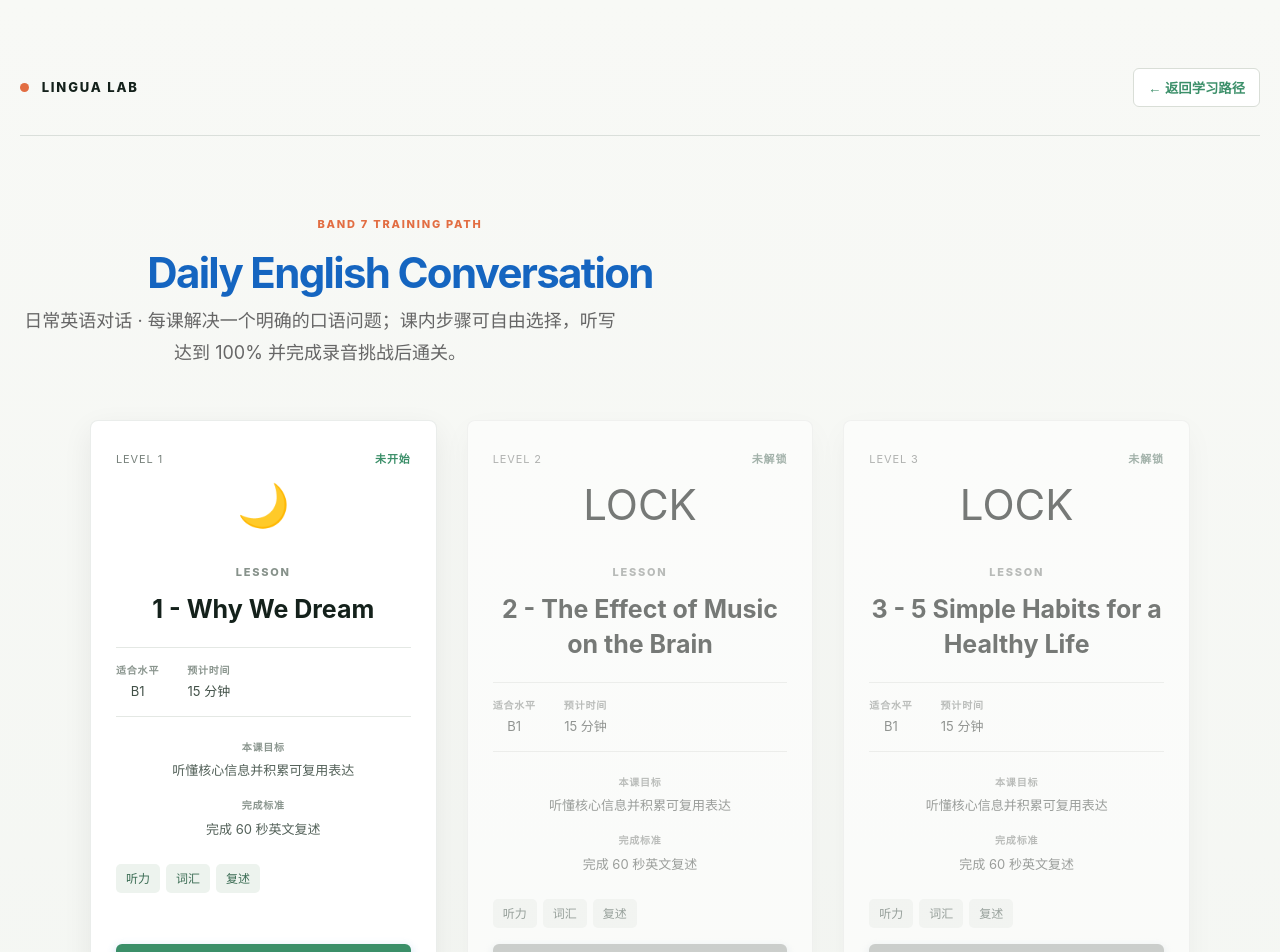
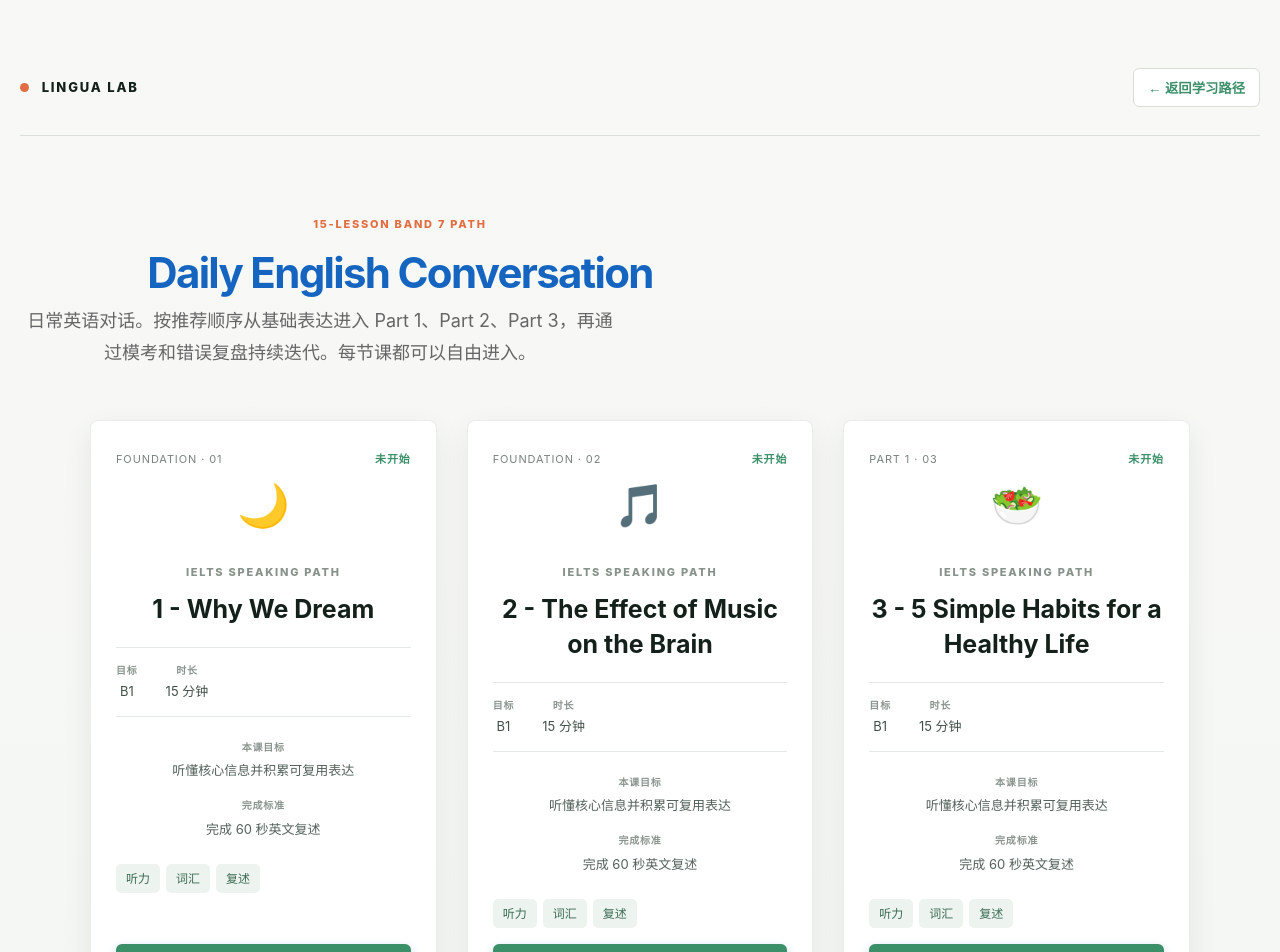
Before and after one commit to dakke2002/english-learning, a React (Vite) app: page /courses/daily-english in a window 1280 px wide. Shown: the top 952 px of the page. Built offline with nearby package versions, Linux system fonts and the light colour scheme.

Commit message:
Expand IELTS learning path to 15 lessons

```diff
--- a/src/components/HomePage/SubCourseList.tsx
+++ b/src/components/HomePage/SubCourseList.tsx
@@ -1,4 +1,44 @@
-import{useEffect,useState}from'react';import{useNavigate}from'react-router-dom';import type{SubCourse}from'../../data/courses';import{getLessonMeta}from'../../data/lessonMeta';import{getProgress}from'../../utils/progress';import{lessonOverrides}from'../../data/lessonOverrides';import{advancedLessonOverrides}from'../../data/advancedLessonOverrides';
-function Card({lesson,locked,index}:{lesson:SubCourse;locked:boolean;index:number}){const navigate=useNavigate();const display={...lesson,...lessonOverrides[lesson.id],...advancedLessonOverrides[lesson.id]};const meta=getLessonMeta(lesson.id);const progress=getProgress(lesson.id);const status=progress.completed?'已通关':locked?'未解锁':progress.visited.length?'进行中':'未开始';return <article className={`course-card level-card ${locked?'locked':''}`} onClick={()=>!locked&&navigate(`/learn?course=${lesson.id}`)}><div className="level-status"><span>LEVEL {index+1}</span><b>{status}</b></div><div className="course-icon">{locked?'LOCK':display.icon}</div><p className="card-kicker">LESSON</p><h2 className="course-title">{display.titleEn}</h2><div className="lesson-facts"><span><b>适合水平</b>{meta.level}</span><span><b>预计时间</b>{meta.duration}</span></div><div className="lesson-goal"><b>本课目标</b><p>{meta.objective}</p><b>完成标准</b><p>{meta.outcome}</p></div><div className="course-features">{meta.skills.map(skill=><span className="course-tag" key={skill}>{skill}</span>)}</div><button className="course-btn" disabled={locked}>{locked?'完成上一关后解锁':progress.completed?'再次练习':'开始训练'} <span>→</span></button></article>}
-export function SubCourseList({subCourses,mainTitle,mainTitleEn}:{subCourses:SubCourse[];mainTitle:string;mainTitleEn:string}){const navigate=useNavigate();const[,refresh]=useState(0);useEffect(()=>{const handler=()=>refresh(value=>value+1);window.addEventListener('lesson-progress',handler);return()=>window.removeEventListener('lesson-progress',handler)},[]);return <div className="homepage"><header className="site-nav"><div className="brand-mark"><span className="brand-dot"/> LINGUA LAB</div><button className="back-home-btn" onClick={()=>navigate('/')}>← 返回学习路径</button></header><main className="home-shell"><section className="home-header"><p className="eyebrow">BAND 7 TRAINING PATH</p><h1 className="home-title">{mainTitleEn}</h1><p className="home-subtitle">{mainTitle} · 每课解决一个明确的口语问题；课内步骤可自由选择，听写达到 100% 并完成录音挑战后通关。</p></section><section className="course-grid">{subCourses.map((lesson,index)=><Card key={lesson.id} lesson={lesson} index={index} locked={index>0&&!getProgress(subCourses[index-1].id).completed}/>)}</section></main></div>}
+import { useEffect, useState } from 'react';
+import { useNavigate } from 'react-router-dom';
+import type { SubCourse } from '../../data/courses';
+import { getLessonMeta } from '../../data/lessonMeta';
+import { getProgress } from '../../utils/progress';
+import { lessonOverrides } from '../../data/lessonOverrides';
+import { advancedLessonOverrides } from '../../data/advancedLessonOverrides';
+
+function stage(index: number) {
+  if (index < 2) return 'FOUNDATION';
+  if (index < 4) return 'PART 1';
+  if (index < 9) return 'PART 2';
+  if (index < 12) return 'PART 3';
+  return 'MOCK & REVIEW';
+}
+
+function Card({ lesson, index }: { lesson: SubCourse; index: number }) {
+  const navigate = useNavigate();
+  const display = { ...lesson, ...lessonOverrides[lesson.id], ...advancedLessonOverrides[lesson.id] };
+  const meta = getLessonMeta(lesson.id);
+  const progress = getProgress(lesson.id);
+  const status = progress.completed ? '已通关' : progress.visited.length ? '进行中' : '未开始';
+  return (
+    <article className="course-card level-card" onClick={() => navigate(`/learn?course=${lesson.id}`)}>
+      <div className="level-status"><span>{stage(index)} · {String(index + 1).padStart(2, '0')}</span><b>{status}</b></div>
+      <div className="course-icon">{display.icon}</div>
+      <p className="card-kicker">IELTS SPEAKING PATH</p>
+      <h2 className="course-title">{display.titleEn}</h2>
+      <div className="lesson-facts"><span><b>目标</b>{meta.level}</span><span><b>时长</b>{meta.duration}</span></div>
+      <div className="lesson-goal"><b>本课目标</b><p>{meta.objective}</p><b>完成标准</b><p>{meta.outcome}</p></div>
+      <div className="course-features">{meta.skills.map(skill => <span className="course-tag" key={skill}>{skill}</span>)}</div>
+      <button className="course-btn">{progress.completed ? '再次练习' : '开始训练'} <span>→</span></button>
+    </article>
+  );
+}
+
+export function SubCourseList({ subCourses, mainTitle, mainTitleEn }: { subCourses: SubCourse[]; mainTitle: string; mainTitleEn: string }) {
+  const navigate = useNavigate();
+  const [, refresh] = useState(0);
+  useEffect(() => { const handler = () => refresh(value => value + 1); window.addEventListener('lesson-progress', handler); return () => window.removeEventListener('lesson-progress', handler); }, []);
+  return <div className="homepage"><header className="site-nav"><div className="brand-mark"><span className="brand-dot" /> LINGUA LAB</div><button className="back-home-btn" onClick={() => navigate('/')}>← 返回学习路径</button></header><main className="home-shell"><section className="home-header"><p className="eyebrow">15-LESSON BAND 7 PATH</p><h1 className="home-title">{mainTitleEn}</h1><p className="home-subtitle">{mainTitle}。按推荐顺序从基础表达进入 Part 1、Part 2、Part 3，再通过模考和错误复盘持续迭代。每节课都可以自由进入。</p></section><section className="course-grid">{subCourses.map((lesson, index) => <Card key={lesson.id} lesson={lesson} index={index} />)}</section></main></div>;
+}
+
 export default SubCourseList;
--- a/src/data/courses.ts
+++ b/src/data/courses.ts
@@ -1095,4 +1095,38 @@ Thank you for following this training series. Good luck with your IELTS exam, an
 const ieltsLearningOrder = ['ielts-speaking-02', 'ielts-speaking-01', 'ielts-speaking-03', 'ielts-speaking-04', 'ielts-speaking-05'];
 ieltsEnglishCourse.subCourses.sort((a, b) => ieltsLearningOrder.indexOf(a.id) - ieltsLearningOrder.indexOf(b.id));
 
+// Long-term IELTS path: keep the original five lessons as the foundation, then add
+// progressively harder modules so the course can grow without changing the player.
+const ieltsExpansion = [
+  ['ielts-speaking-06', 'Part 1: Sound Natural and Personal', 'Part 1 自然回答与个人细节', '把答案从模板句变成真实、连贯的个人表达。'],
+  ['ielts-speaking-07', 'Part 1: Past, Present and Future', 'Part 1 时态切换', '练习过去经历、当前习惯和未来计划的自然切换。'],
+  ['ielts-speaking-08', 'Part 2: Describe an Object', 'Part 2 物品描述', '用来源、外观、使用场景和情感价值组织物品题。'],
+  ['ielts-speaking-09', 'Part 2: Describe an Experience', 'Part 2 经历叙事', '用时间线、转折和结果讲清一段真实经历。'],
+  ['ielts-speaking-10', 'Part 2: Describe a Change', 'Part 2 变化类话题', '练习过去与现在对比，并解释变化带来的影响。'],
+  ['ielts-speaking-11', 'Part 3: Compare and Evaluate', 'Part 3 比较与评价', '从个人例子上升到群体、社会和长期影响。'],
+  ['ielts-speaking-12', 'Part 3: Causes and Consequences', 'Part 3 原因与影响', '建立原因、结果、例证和限制条件的逻辑链。'],
+  ['ielts-speaking-13', 'Part 3: Problems and Solutions', 'Part 3 问题与方案', '针对社会问题提出可执行、有限度的解决方案。'],
+  ['ielts-speaking-14', 'Mock Test 02: Timing and Recovery', '模考二：节奏与修复', '在限时状态下练习停顿、改述和保持流利度。'],
+  ['ielts-speaking-15', 'Band 7 Review: Personal Error Bank', 'Band 7 复盘：个人错误库', '根据词汇、语法、流利度和发音问题制定下一轮训练。']
+] as const;
+
+const expansionSource = ieltsEnglishCourse.subCourses.find(lesson => lesson.id === 'ielts-speaking-05')!;
+for (const [id, titleEn, titleChinese, description] of ieltsExpansion) {
+  ieltsEnglishCourse.subCourses.push({
+    ...expansionSource,
+    id,
+    title: titleChinese,
+    titleEn,
+    titleChinese,
+    description,
+    englishText: `${titleEn}\n\n${description}\n\nUse the TS+SD method: answer directly, explain the reason, add a specific example, and finish with a clear result or reflection. Record yourself for 60 to 120 seconds and review one improvement point.`,
+  });
+}
+ieltsEnglishCourse.subCourses.forEach((lesson) => {
+  if (lesson.id.startsWith('ielts-speaking-') && !ieltsLearningOrder.includes(lesson.id)) {
+    ieltsLearningOrder.push(lesson.id);
+  }
+});
+ieltsEnglishCourse.subCourses.sort((a, b) => ieltsLearningOrder.indexOf(a.id) - ieltsLearningOrder.indexOf(b.id));
+
 export const allCourses: CourseCategory[] = [dailyEnglishCourse, ieltsEnglishCourse];
--- a/src/data/lessonMeta.ts
+++ b/src/data/lessonMeta.ts
@@ -6,4 +6,12 @@ const metas:Record<string,LessonMeta>={
 'ielts-speaking-03':{level:'目标 Band 7',duration:'25 分钟',skills:['Part 2','地点话题','感官细节'],objective:'用位置、画面、活动和感受描述地点',outcome:'完成 90–120 秒地点描述'},
 'ielts-speaking-04':{level:'目标 Band 7',duration:'25 分钟',skills:['Part 3','观点讨论','逻辑论证'],objective:'用观点、原因、例子和让步展开抽象问题',outcome:'完成 45–60 秒深度观点回答'},
 'ielts-speaking-05':{level:'目标 Band 7',duration:'30 分钟',skills:['模拟考试','临场修正','综合输出'],objective:'串联 Part 1、2、3 并练习自然修正错误',outcome:'完成一次完整口语模拟'}};
-export function getLessonMeta(id:string):LessonMeta{return metas[id]||daily}
+export function getLessonMeta(id:string):LessonMeta{
+  if (metas[id]) return metas[id];
+  if (id.startsWith('ielts-speaking-')) {
+    const n=Number(id.split('-').pop()||0);
+    const part=n<=7?'Part 1':n<=10?'Part 2':n<=13?'Part 3':'综合训练';
+    return {level:'目标 Band 7',duration:n>=14?'30 分钟':'25 分钟',skills:[part,'TS+SD','录音复盘'],objective:'用 TS+SD 方法完成一项可重复训练，并记录一个需要改进的点',outcome:'完成一轮回答、语境填空和录音复盘'};
+  }
+  return daily;
+}
```
